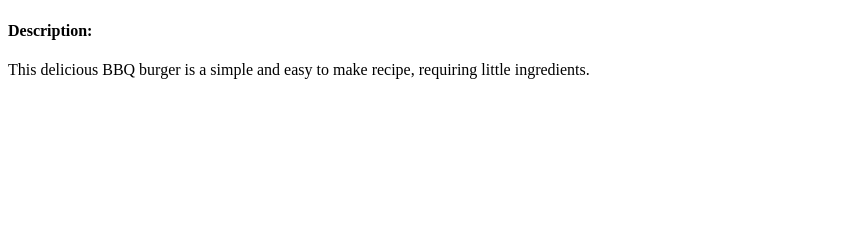
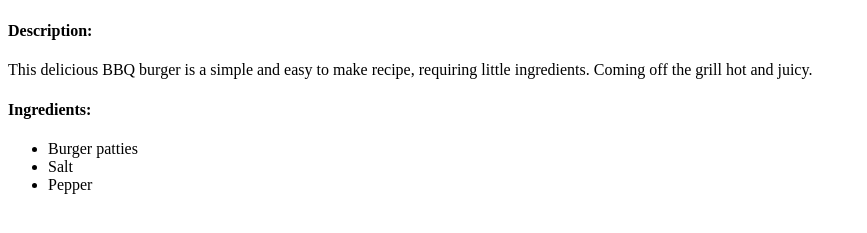
Before and after one commit to RatPrograms/odin-recipes, a plain HTML site: page recipes/bbqburger.html in a window 1280 px wide. Shown: the part 383-616 px from the top of the page, without its empty margins (0-867 px from the left). Drawn offline with Linux system fonts and the light colour scheme.

Commit message:
Added beginning of list and edited desc
Edited the description to be more detailed and added the beginning of
the ingredients list.

```diff
--- a/recipes/bbqburger.html
+++ b/recipes/bbqburger.html
@@ -8,7 +8,16 @@
     <body>
         <h1>BBQ Burger</h1>
         <img src="https://dailydishrecipes.com/wp-content/uploads/2015/02/Best-Bbq-Burgers-Ever-735x490.jpg.webp">
+
         <h4>Description:</h4>
-        <p>This delicious BBQ burger is a simple and easy to make recipe, requiring little ingredients.</p>
+        <p>This delicious BBQ burger is a simple and easy to make recipe, requiring little ingredients. Coming off the grill hot and juicy.</p>
+
+        <h4>Ingredients:</h4>
+        <ul>
+            <li>Burger patties</li>
+            <li>Salt</li>
+            <li>Pepper</li>
+
+        </ul>
     </body>
 </html>
```
